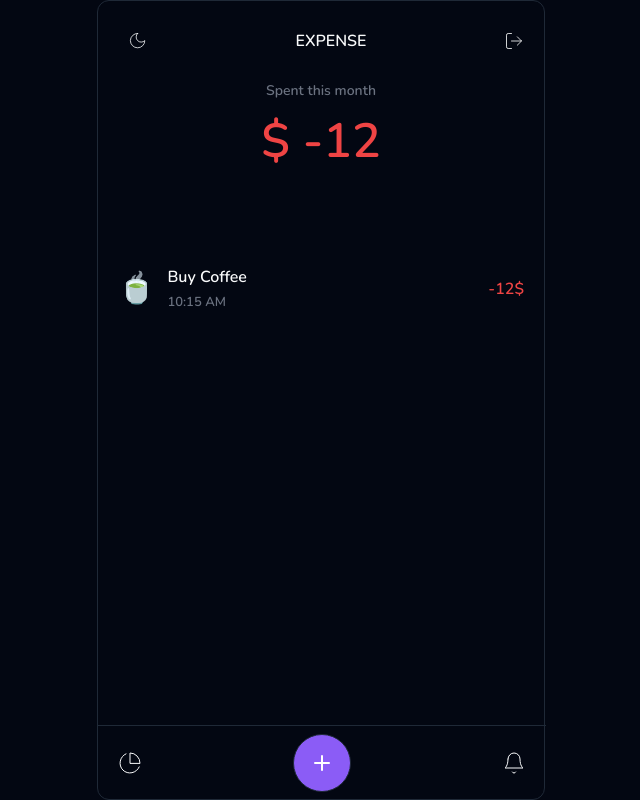
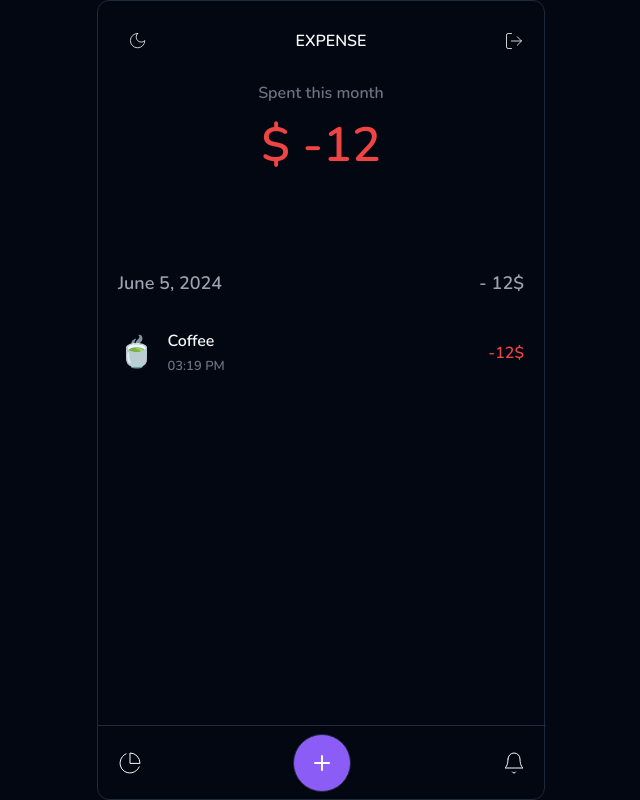
Before and after one commit to sohunz/daily-expense-tracker, a React (Vite) app: page / in a window 1280 px wide. Shown: the whole page, without its empty margins (319-959 px from the left). Built offline with nearby package versions, Linux system fonts and the light colour scheme.

Commit message:
fix create data and time

```diff
--- a/src/components/pages/ListExpense.tsx
+++ b/src/components/pages/ListExpense.tsx
@@ -1,4 +1,5 @@
 import { expenseType } from "@/types/types";
+import { formatTime } from "@/utils/formatTime";
 
 interface PropsType {
     ex: expenseType;
@@ -11,7 +12,9 @@ const ListExpense = ({ ex }: PropsType) => {
                 <p className="text-3xl">{ex.icon}</p>
                 <p className="flex flex-col gap-1">
                     {ex.title}
-                    <span className="text-[13px] text-gray-500">10:15 AM</span>
+                    <span className="text-[13px] text-gray-500">
+                        {formatTime(ex.created)}
+                    </span>
                 </p>
             </div>
             <p className="text-red-500">-{ex.value}$</p>
--- a/src/pages/MainPage.tsx
+++ b/src/pages/MainPage.tsx
@@ -1,5 +1,6 @@
 import ListExpense from "@/components/pages/ListExpense";
 import { useAddExpense } from "@/store/store";
+import { convertDate } from "../utils/formatDate.ts";
 
 const MainPage = () => {
     const { expense } = useAddExpense((state) => state);
@@ -9,15 +10,21 @@ const MainPage = () => {
         0
     );
 
+    const date = new Date();
+
     return (
         <main className="w-full flex flex-col items-center justify-center h-full gap-20">
             <p className="flex flex-col items-center gap-4">
-                <span className="text-sm text-gray-500">Spent this month</span>
+                <span className="text-md text-gray-500">Spent this month</span>
                 <span className="text-5xl font-semibold text-red-500">
                     $ -{totalExpense}
                 </span>
             </p>
             <div className="w-full p-5 space-y-5">
+                <div className="w-full flex justify-between items-center text-gray-400 text-lg pb-3">
+                    <p>{convertDate(date)}</p>
+                    <p>- {totalExpense}$</p>
+                </div>
                 {expense.map((ex) => (
                     <ListExpense ex={ex} key={ex.id} />
                 ))}
--- a/src/store/store.ts
+++ b/src/store/store.ts
@@ -1,8 +1,18 @@
 import { ExpenseType } from "@/types/types";
 import { create } from "zustand";
 
+const date = new Date();
+
 export const useAddExpense = create<ExpenseType>((set) => ({
-    expense: [{ id: 1, title: "Buy Coffee", icon: "🍵", value: 12 }],
+    expense: [
+        {
+            id: 1,
+            title: "Coffee",
+            icon: "🍵",
+            value: 12,
+            created: date,
+        },
+    ],
     addExpense: (value: number, icon: string, title: string) =>
         set((state) => ({
             expense: [
@@ -11,6 +21,7 @@ export const useAddExpense = create<ExpenseType>((set) => ({
                     title: title,
                     icon: icon,
                     value: value,
+                    created: new Date(),
                 },
                 ...state.expense,
             ],
--- a/src/types/types.ts
+++ b/src/types/types.ts
@@ -3,6 +3,7 @@ export interface expenseType {
     title: string;
     icon: string;
     value: number;
+    created: Date;
 }
 
 export interface ExpenseType {
--- /dev/null
+++ b/src/utils/formatDate.ts
@@ -0,0 +1,5 @@
+export function convertDate(dateString: Date) {
+    const date = new Date(dateString);
+    const options: any = { year: "numeric", month: "long", day: "numeric" };
+    return date.toLocaleDateString("en-US", options);
+}
--- /dev/null
+++ b/src/utils/formatTime.ts
@@ -0,0 +1,7 @@
+export const formatTime = (date: Date) => {
+    return date.toLocaleTimeString([], {
+        hour: "2-digit",
+        minute: "2-digit",
+        hour12: true,
+    });
+};
```
